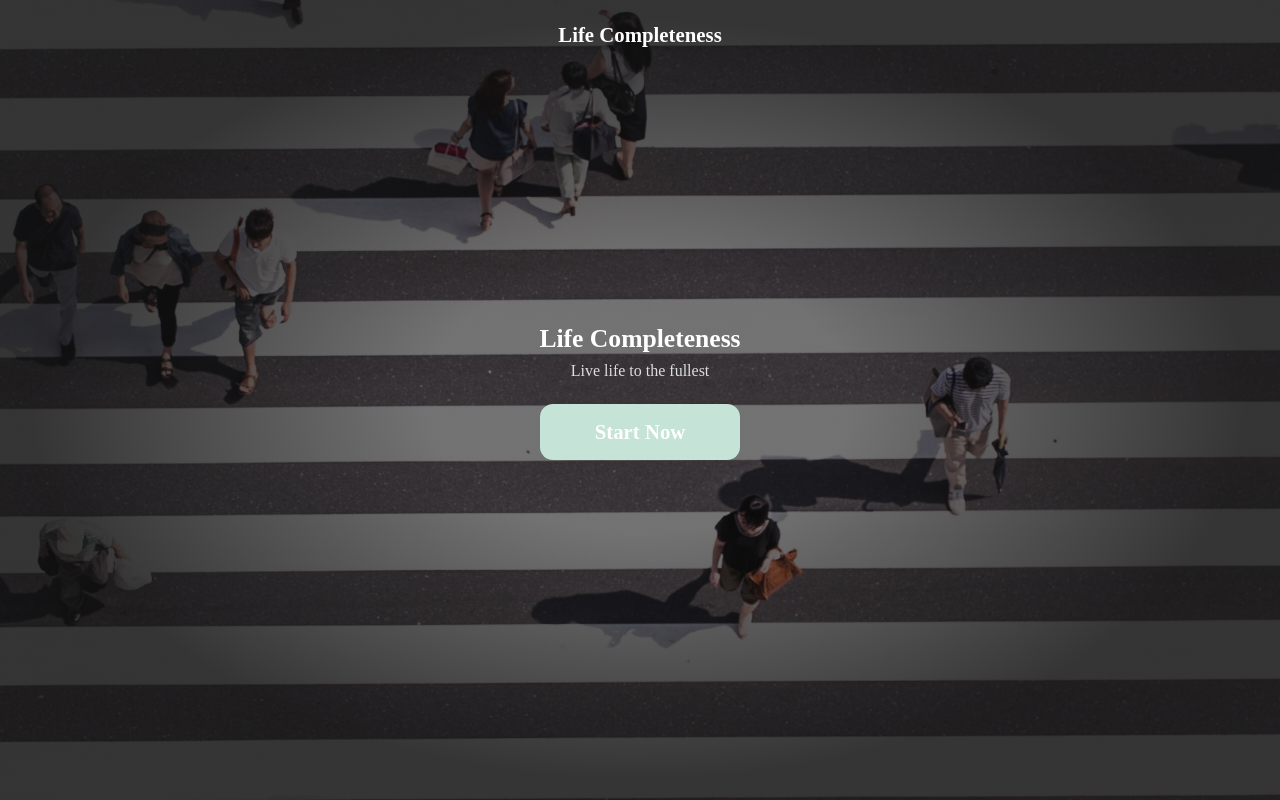
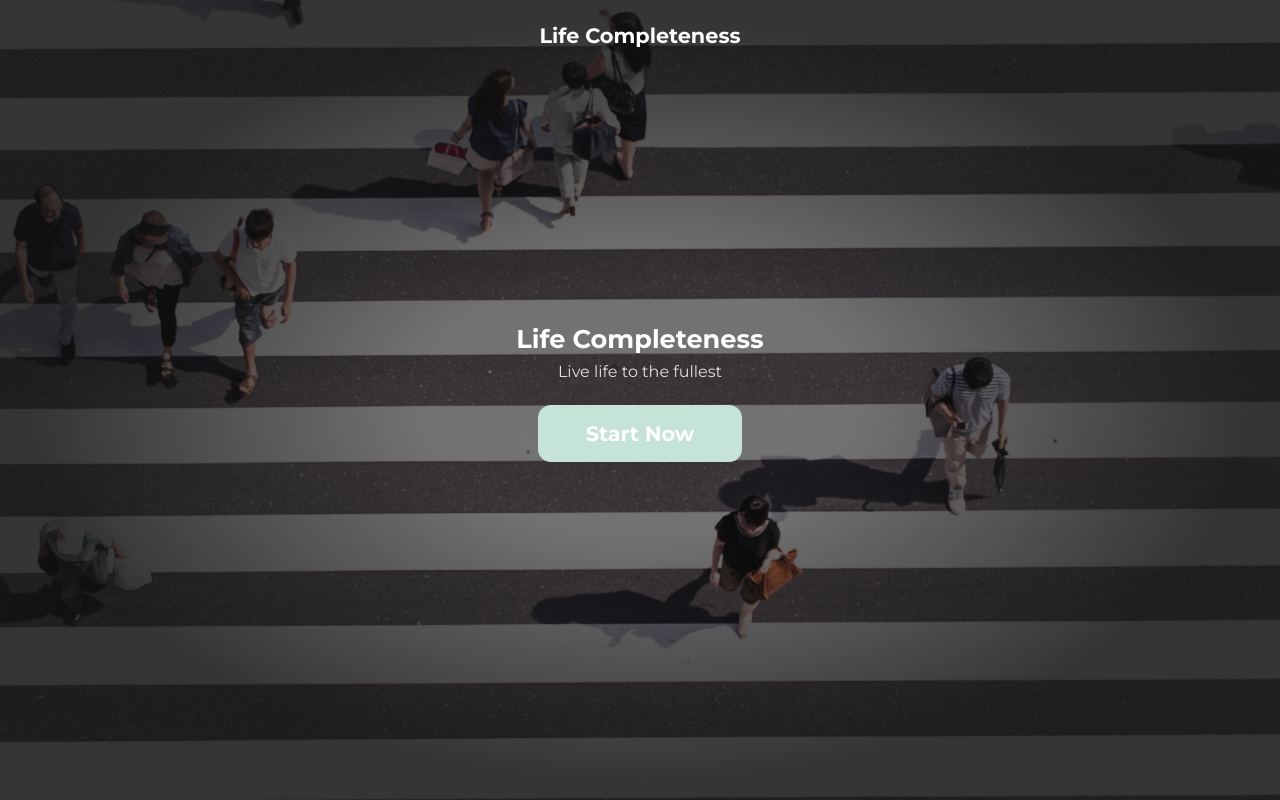
Before and after one commit to Liberontissauri/Life-Completeness-2.0, a Next.js app: page / in a window 1280 px wide. Built offline with nearby package versions, Linux system fonts and the light colour scheme.

Commit message:
added the imports for the needed fonts

```diff
--- a/styles/globals.css
+++ b/styles/globals.css
@@ -1,3 +1,4 @@
+@import url('https://fonts.googleapis.com/css2?family=Montserrat:wght@400;500;700&display=swap');
 * {
   margin: 0;
   padding: 0;
```
